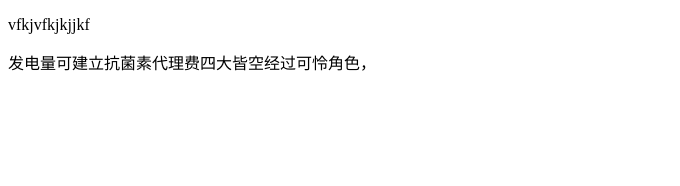
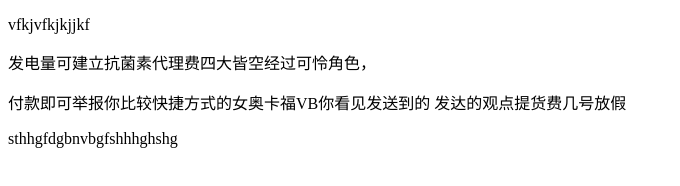
Before and after one commit to 15100182726/caiGitTest, a plain HTML site: page MeiRiApp/index.html in a window 1280 px wide. Shown: the whole page, without its empty margins (0-680 px from the left). Drawn offline with Linux system fonts and the light colour scheme.

Commit message:
真的最后一次了

```diff
--- a/MeiRiApp/index.html
+++ b/MeiRiApp/index.html
@@ -7,5 +7,7 @@
 <body>
 	<p>vfkjvfkjkjjkf<p>
 	<div>发电量可建立抗菌素代理费四大皆空经过可怜角色，</div>
+	<p>付款即可举报你比较快捷方式的女奥卡福VB你看见发送到的    发达的观点提货费几号放假 </p>
+	<p>sthhgfdgbnvbgfshhhghshg</p>
 </body>
 </html>
```
